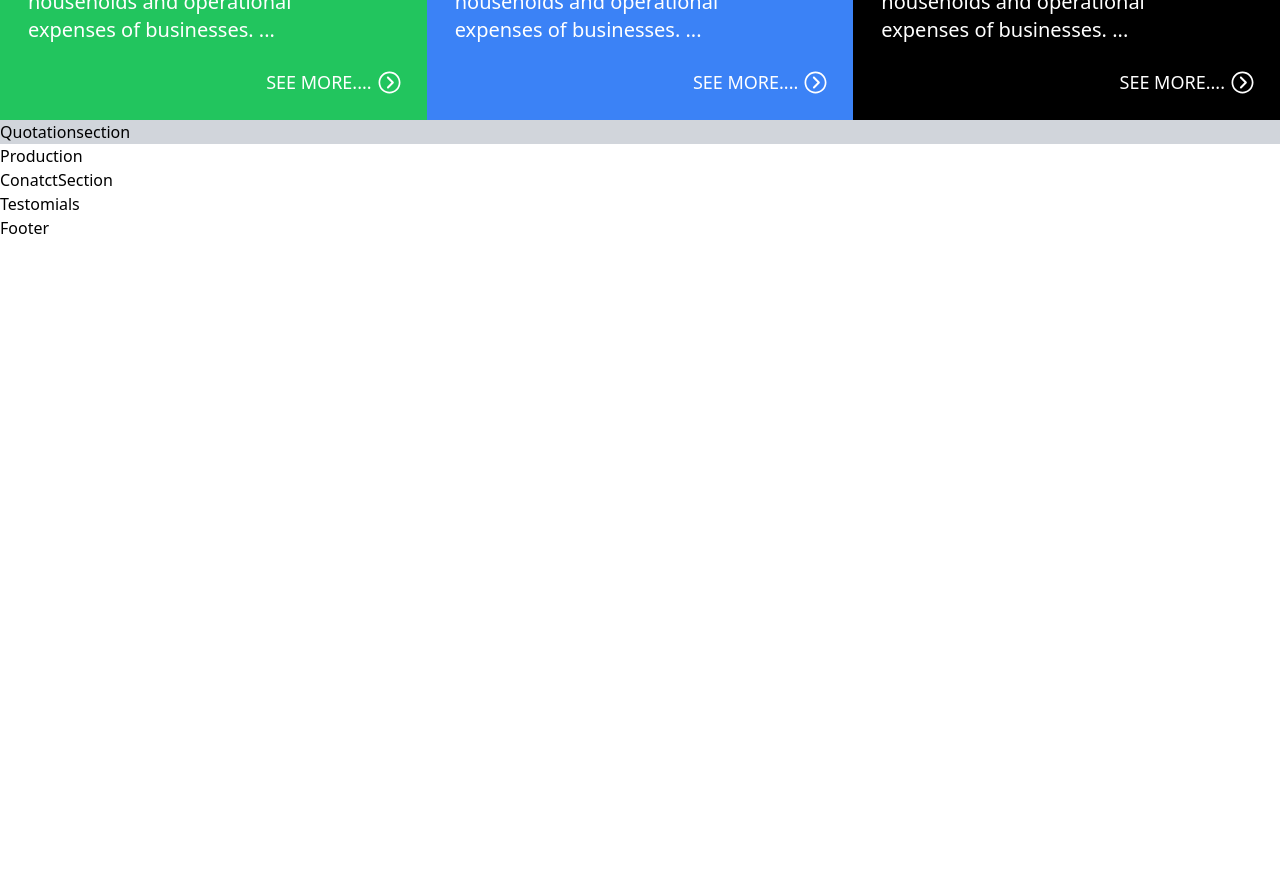
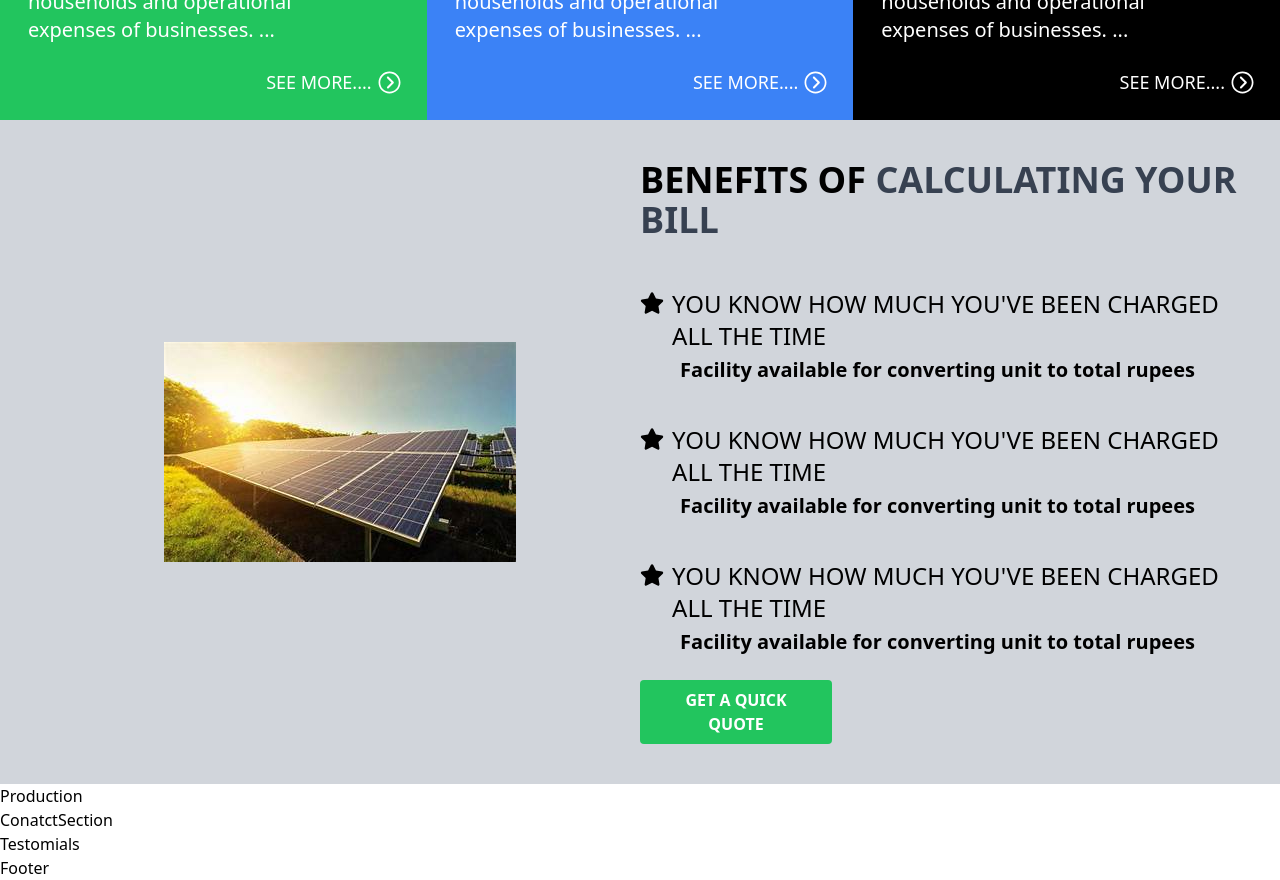
Before and after one commit to Jayanath-Nanayakkara/solarProject, a React (Vite) app: page / in a window 1280 px wide. Shown: the part 1060-1940 px from the top of the page. Before the commit the page ends 1300 px from the top, so only its background shows below. Built offline with nearby package versions, Linux system fonts and the light colour scheme.

Commit message:
3rd comment

```diff
--- a/src/assets/hero.js
+++ b/src/assets/hero.js
@@ -2,7 +2,8 @@ import W1 from "./photos/W1.jpg";
 import W2 from "./photos/W2.jpg";
 import W3 from "./photos/W3.jfif";
 import W4 from "./photos/W4.jpeg";
+import W5 from "./photos/W5.jfif";
 
-const Banner = [W1, W2, W3, W4];
+const Banner = [W1, W2, W3, W4, W5];
 
 export default Banner;
--- a/src/components/home/Quotationsection.jsx
+++ b/src/components/home/Quotationsection.jsx
@@ -1,7 +1,58 @@
 import React from "react";
+import Banner from "../../assets/hero";
+import { FaStar } from "react-icons/fa";
 
 const Quotationsection = () => {
-  return <div className="bg-gray-300 w-full h-auto ">Quotationsection</div>;
+  return (
+    <div className="bg-gray-300 w-full h-auto flex flex-col md:flex-row p-10">
+      <div className="w-full md:w-1/2 flex justify-center items-center">
+        <img
+          className="max-w-full max-h-full"
+          src={Banner[4]}
+          alt="Quotation Image"
+        />
+      </div>
+      <div className="w-full md:w-1/2 flex flex-col justify-center">
+        <h1 className="uppercase text-4xl font-bold mb-8 md:mb-0">
+          BENEFITS OF <b className="text-gray-700">calculating your bill</b>
+        </h1>
+
+        <div className="flex mt-6 md:mt-12">
+          <FaStar className="mr-2 text-3xl mt-1 md:mt-0" />
+          <p className="leading-7 text-xl md:text-2xl">
+            YOU KNOW HOW MUCH YOU'VE BEEN CHARGED ALL THE TIME <br />
+            <span className="font-semibold ml-2 text-base md:text-xl">
+              Facility available for converting unit to total rupees
+            </span>
+          </p>
+        </div>
+
+        <div className="flex mt-6 md:mt-10">
+          <FaStar className="mr-2 text-3xl mt-1 md:mt-0" />
+          <p className="leading-7 text-xl md:text-2xl">
+            YOU KNOW HOW MUCH YOU'VE BEEN CHARGED ALL THE TIME <br />
+            <span className="font-semibold ml-2 text-base md:text-xl">
+              Facility available for converting unit to total rupees
+            </span>
+          </p>
+        </div>
+
+        <div className="flex mt-6 md:mt-10">
+          <FaStar className="mr-2 text-3xl mt-1 md:mt-0" />
+          <p className="leading-7 text-xl md:text-2xl">
+            YOU KNOW HOW MUCH YOU'VE BEEN CHARGED ALL THE TIME <br />
+            <span className="font-semibold ml-2 text-base md:text-xl">
+              Facility available for converting unit to total rupees
+            </span>
+          </p>
+        </div>
+
+        <button className="bg-green-500 hover:bg-green-700 text-white font-bold py-2 px-4 rounded mt-6 uppercase md:w-48">
+          get a quick quote
+        </button>
+      </div>
+    </div>
+  );
 };
 
 export default Quotationsection;
--- a/tailwind.config.js
+++ b/tailwind.config.js
@@ -2,7 +2,11 @@
 export default {
   content: ["./index.html", "./src/**/*.{js,ts,jsx,tsx}"],
   theme: {
-    extend: {},
+    extend: {
+      colors: {
+        ButtonGreen: "#8EC642",
+      },
+    },
   },
   plugins: [],
 };
```
Also changed, not shown: src/assets/photos/W5.jfif (added).
